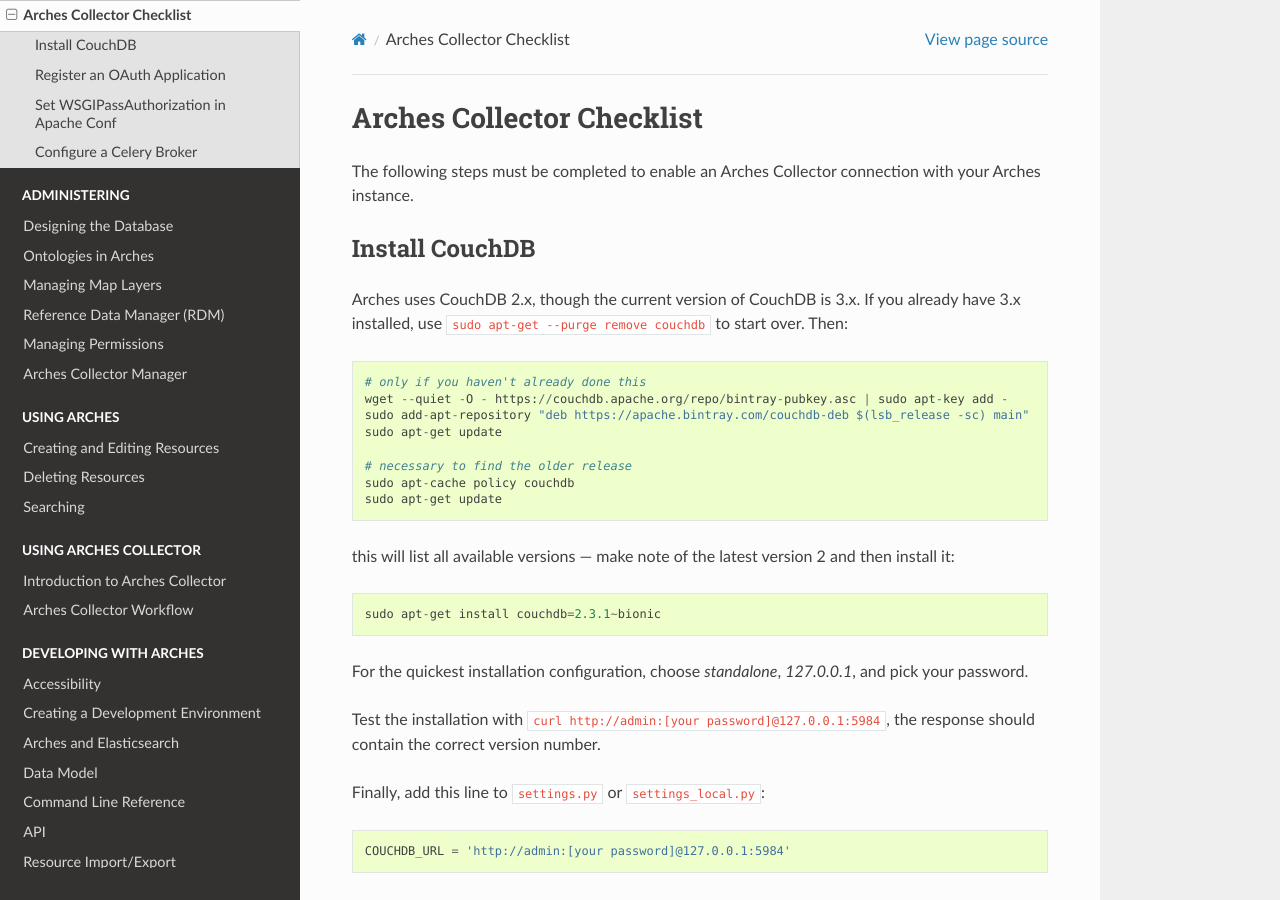
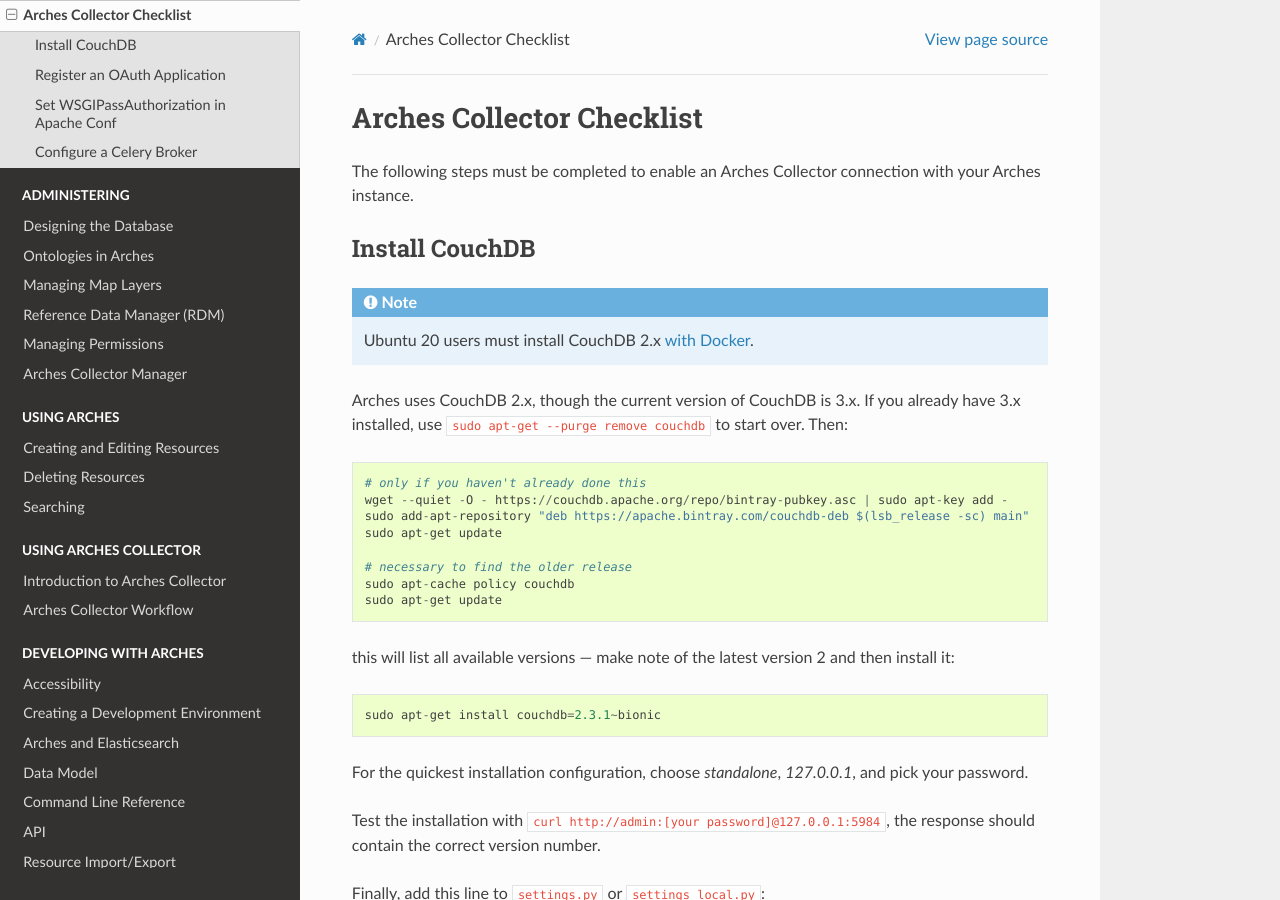
Before and after one commit to archesproject/arches-docs, a Sphinx documentation site: the page built from docs/arches-collector-checklist.txt, in a window 1280 px wide and 900 px high. Built offline with Sphinx 7.4.7 and the Read the Docs theme 2.0.0, drawn with Linux system fonts in a browser that asks for light colours.

Commit message:
point ubuntu users to docker install #242

```diff
--- a/docs/arches-collector-checklist.txt
+++ b/docs/arches-collector-checklist.txt
@@ -7,6 +7,10 @@
 
 Install CouchDB
 ---------------
+
+.. note::
+
+    Ubuntu 20 users must install CouchDB 2.x `with Docker <https://docs.couchdb.org/en/stable/install/docker.html>`_.
 
 Arches uses CouchDB 2.x, though the current version of CouchDB is 3.x. If
 you already have 3.x installed, use ``sudo apt-get --purge remove couchdb`` to start
```
